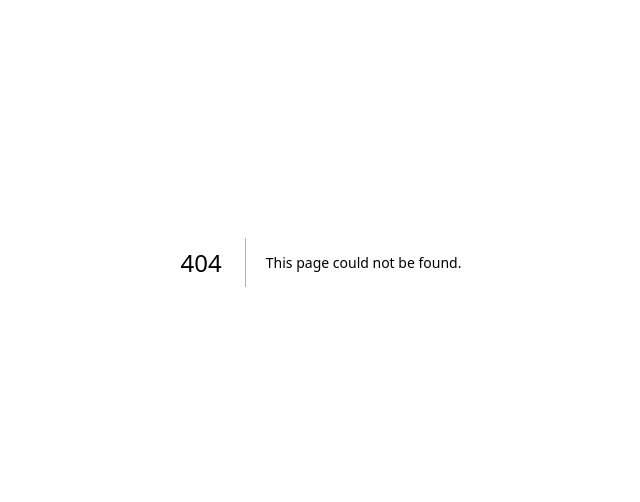
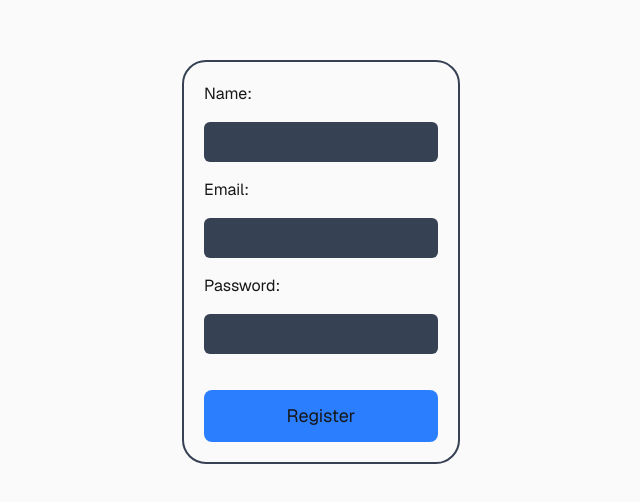
Before and after one commit to ToBiyo/reading-tracker, a Next.js app: page /register in a window 1280 px wide. Before the commit this address had no page. Shown: the part 138-640 px from the top of the page, without its empty margins (319-959 px from the left). Built offline with nearby package versions, Linux system fonts and the light colour scheme.

Commit message:
feat: add credentials authentication with register and login, update user schema with password field

```diff
--- a/auth.ts
+++ b/auth.ts
@@ -2,8 +2,24 @@ import NextAuth from "next-auth";
 import Google from "next-auth/providers/google";
 import { DrizzleAdapter } from "@auth/drizzle-adapter";
 import { db } from "@/db/db";
+import Credentials from "next-auth/providers/credentials";
+import { verifyCredentialUser } from "@/db/verifyCredentialUser";
 
 export const { auth, handlers, signIn, signOut } = NextAuth({
   adapter: DrizzleAdapter(db),
-  providers: [Google],
-})
+  providers: [
+    Google,
+    Credentials({
+      name: "Credentials",
+      credentials: {
+        email: { label: "Email", type: "email", placeholder: "email@example.com" },
+        password: { label: "Password", type: "password" }
+      },
+      authorize: async (credentials) => {
+        const email = credentials.email as string
+        const password = credentials.password as string
+        return await verifyCredentialUser(email, password)
+      }
+    })
+  ],
+});
--- a/package.json
+++ b/package.json
@@ -12,6 +12,7 @@
   },
   "dependencies": {
     "@auth/drizzle-adapter": "^1.11.2",
+    "bcryptjs": "^3.0.3",
     "dotenv": "^17.2.4",
     "drizzle-orm": "^0.45.1",
     "next": "^16.2.4",
--- /dev/null
+++ b/src/app/api/auth/register/route.ts
@@ -0,0 +1,45 @@
+// app/api/auth/register/route.ts
+import { NextRequest } from "next/server";
+import bcrypt from "bcryptjs";
+import { existsUser } from "@/db/existsUser";
+import { addCredentialUser } from "@/db/addCredentialUser";
+import { jsonResponse } from "@/lib/helpers/jsonResponseHelper";
+
+
+export async function POST(req: NextRequest) {
+  const { name, email, password } = await req.json();
+
+  // controlla se l'utente esiste già
+  const existingUser = await existsUser(email);
+
+  // se esiste, restituisci un errore
+  if (existingUser) {
+    return jsonResponse({
+      success: false,
+      message: "User already exists",
+    }, { status: 400 }) ;
+  }
+
+  // hash della password
+  const hashedPassword = await bcrypt.hash(password, 10);
+
+  // prepara i dati dell'utente da inserire
+  const inputUser = {
+    name : name,
+    email : email,
+    password : hashedPassword
+  }
+
+  // crea l'utente
+  const newUser = await addCredentialUser(inputUser);
+
+  return jsonResponse({
+    success: true,
+    message: "User registered successfully",
+    data: {
+      id: newUser.id,
+      name: newUser.name,
+      email: newUser.email,
+    },
+  });
+}
--- /dev/null
+++ b/src/app/register/page.tsx
@@ -0,0 +1,76 @@
+"use client";
+
+export default function Register() {
+
+
+  async function handleSubmit(event: React.SubmitEvent<HTMLFormElement>) {
+    event.preventDefault();
+    const formData = new FormData(event.currentTarget);
+    const name = formData.get("name") as string;
+    const email = formData.get("email") as string;
+    const password = formData.get("password") as string;
+
+    try {
+      const response = await fetch("/api/auth/register", {
+        method: "POST",
+        headers: {
+          "Content-Type": "application/json",
+        },
+        body: JSON.stringify({ name, email, password }),
+      });
+
+      const data = await response.json();
+
+      if (response.ok) {
+        alert("Registration successful!");
+        // Puoi anche reindirizzare l'utente alla pagina di login o alla dashboard
+      } else {
+        alert(`Registration failed: ${data.message}`);
+      }
+    } catch (error) {
+      console.error("Error during registration:", error);
+      alert("An error occurred during registration. Please try again.");
+    }
+  }
+
+  return (
+    <div className="flex min-h-screen items-center justify-center bg-zinc-50 font-sans dark:bg-black">
+      <form
+        action="#"
+        className="flex flex-col gap-4 rounded-3xl border-2 border-gray-700 p-5"
+        onSubmit={handleSubmit}
+      >
+        <label htmlFor="name">Name:</label>
+        <input
+          type="text"
+          id="name"
+          name="name"
+          required
+          className=" bg-gray-700 outline-0 border-0 rounded-md p-2 text-gray-200"
+        />
+        <label htmlFor="email">Email:</label>
+        <input
+          type="email"
+          id="email"
+          name="email"
+          required
+          className=" bg-gray-700 outline-0 border-0 rounded-md p-2 text-gray-200"
+        />
+        <label htmlFor="password">Password:</label>
+        <input
+          type="password"
+          id="password"
+          name="password"
+          required
+          className=" bg-gray-700 outline-0 border-0 rounded-md p-2 text-gray-200"
+        />
+        <button
+          type="submit"
+          className="bg-blue-500 p-3 text-lg mt-5 rounded-lg"
+        >
+          Register
+        </button>
+      </form>
+    </div>
+  );
+}
--- /dev/null
+++ b/src/db/addCredentialUser.ts
@@ -0,0 +1,13 @@
+import {db, users} from "@/db/db";
+
+
+type userInput = {
+    name: string;
+    email: string;
+    password: string;
+}
+
+export async function addCredentialUser(user: userInput) {
+    const [newUser] = await db.insert(users).values(user).returning();
+    return newUser;
+}
--- a/src/db/existsRecord.ts
+++ b/src/db/existsRecord.ts
@@ -1,4 +1,4 @@
-import { db, userBooks, books } from "@/db/db";
+import { db, userBooks } from "@/db/db";
 import { eq } from "drizzle-orm";
 
 // Verifica se esistono record con un certo id in qualsiasi tabella
--- /dev/null
+++ b/src/db/existsUser.ts
@@ -0,0 +1,14 @@
+import { db, users } from "@/db/db";
+import { eq } from "drizzle-orm";
+
+
+export async function existsUser(email: string) {
+
+    const [existing] = await db.select().from(users).where(eq(users.email, email)).limit(1)
+  if(!existing){
+    return false;
+  }
+
+  return existing;
+
+}
--- a/src/db/schema/users.ts
+++ b/src/db/schema/users.ts
@@ -12,4 +12,5 @@ export const users = pgTable("user", {
   email: text("email").unique(),
   emailVerified: timestamp("emailVerified", { mode: "date" }),
   image: text("image"),
+  password: text("password"),
 })
--- a/src/db/updateBook.ts
+++ b/src/db/updateBook.ts
@@ -11,7 +11,7 @@ type UpdateData = {
 // Elimina un record da qualsiasi tabella
 export async function updateUserBook(
   id: number,
-  userId: number,
+  userId: string,
   updateData: UpdateData,
 ) {
   // Verifica che ci sia almeno un campo da aggiornare
--- a/src/db/user-books.ts
+++ b/src/db/user-books.ts
@@ -4,7 +4,7 @@ import { userBooks } from "./db";
 
 type UserBookInput = {
   coverUrl: string;
-  userId: number;
+  userId: string;
   list: "READ" | "READING" | "WISHLIST";
   bookId: number;
 };
--- /dev/null
+++ b/src/db/verifyCredentialUser.ts
@@ -0,0 +1,31 @@
+import { existsUser } from "./existsUser";
+import bcrypt from "bcryptjs";
+
+
+export async function verifyCredentialUser(email: string, password: string) {
+  try {
+    const user = await existsUser(email);
+
+    if (!user) {
+      return null; // Utente non trovato
+    }
+
+    // Qui dovresti implementare la logica per verificare la password
+    // Ad esempio, se stai usando bcrypt, potresti fare qualcosa del genere:
+    // Assicurati di avere la password criptata memorizzata nel database
+
+    if (user.password === null) {
+      return null; // L'utente esiste ma non ha una password (ad esempio, account creato tramite OAuth)
+    }
+
+    const isPasswordValid = await bcrypt.compare(password, user.password);
+    if (!isPasswordValid) {
+      return null; // Password non valida
+    }
+
+    return user; // Restituisci l'utente se le credenziali sono valide
+  } catch (error) {
+    console.error("Error verifying user credentials:", error);
+    throw new Error("Failed to verify user credentials");
+  }
+}
```
Also changed, not shown: 1 other file (tests, documents, lock files or other folders).
